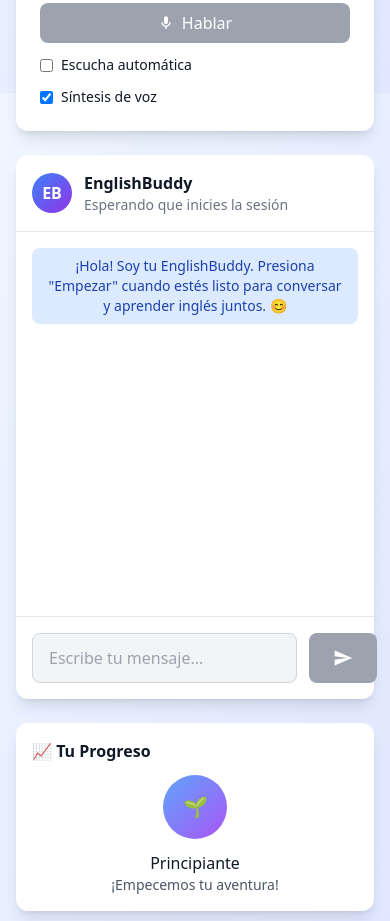
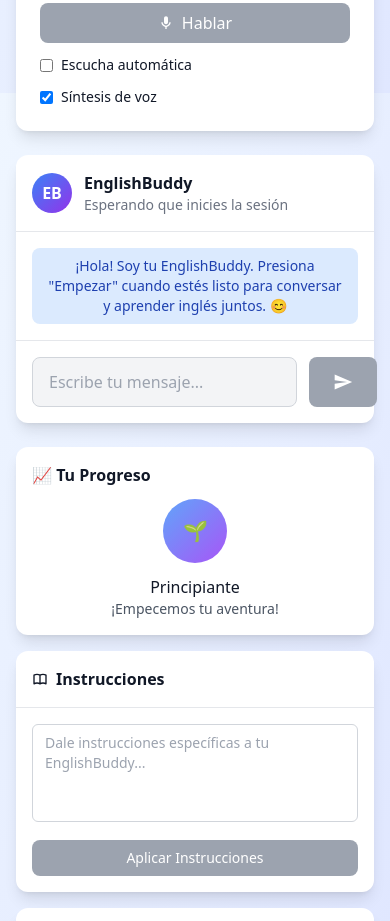
Before and after one commit to Brayan-chan/EnglishBuddy, a plain HTML site: page index.html in a window 390 px wide. Shown: the part 751-1672 px from the top of the page. Drawn offline with nearby package versions, Linux system fonts and the light colour scheme.

Commit message:
feat(app): complete AI language learning platform
BREAKING CHANGE: Initial implementation of EnglishBuddy application

- Add Google Gemini AI conversational learning
- Implement session lifecycle management
- Create responsive UI with accessibility features
- Add voice interaction capabilities
- Include progress tracking and user profiling
- Implement lesson system with corrections
- Add secure configuration and data management

```diff
--- a/index.html
+++ b/index.html
@@ -157,9 +157,9 @@
 
                 <!-- Center - Main Chat -->
                 <div class="lg:col-span-2">
-                    <div class="bg-white dark:bg-gray-800 rounded-xl shadow-lg h-full flex flex-col">
+                    <div class="bg-white dark:bg-gray-800 rounded-xl shadow-lg h-full flex flex-col max-h-screen">
                         <!-- Chat Header -->
-                        <div class="p-4 border-b border-gray-200 dark:border-gray-700">
+                        <div class="p-4 border-b border-gray-200 dark:border-gray-700 flex-shrink-0">
                             <div class="flex items-center justify-between">
                                 <div class="flex items-center space-x-3">
                                     <div class="w-10 h-10 bg-gradient-to-br from-blue-500 to-purple-600 rounded-full flex items-center justify-center">
@@ -174,7 +174,7 @@
                         </div>
 
                         <!-- Chat Messages -->
-                        <div id="chatMessages" class="flex-1 overflow-y-auto p-4 space-y-4 min-h-96">
+                        <div id="chatMessages" class="flex-1 overflow-y-auto p-4 space-y-4 min-h-0">
                             <div class="flex justify-center">
                                 <div class="bg-blue-100 dark:bg-blue-900 text-blue-800 dark:text-blue-200 px-4 py-2 rounded-lg text-sm max-w-md text-center">
                                     ¡Hola! Soy tu EnglishBuddy. Presiona "Empezar" cuando estés listo para conversar y aprender inglés juntos. 😊
@@ -183,7 +183,7 @@
                         </div>
 
                         <!-- Lesson Panel (Hidden by default) -->
-                        <div id="lessonPanel" class="border-t border-gray-200 dark:border-gray-700 p-4 bg-gradient-to-r from-green-50 to-blue-50 dark:from-green-900/20 dark:to-blue-900/20 hidden">
+                        <div id="lessonPanel" class="border-t border-gray-200 dark:border-gray-700 p-4 bg-gradient-to-r from-green-50 to-blue-50 dark:from-green-900/20 dark:to-blue-900/20 hidden flex-shrink-0">
                             <div class="flex items-center justify-between mb-3">
                                 <h4 class="font-semibold text-green-800 dark:text-green-300">📚 Lección del día</h4>
                                 <button id="startLessonBtn" class="px-4 py-2 bg-green-500 hover:bg-green-600 text-white rounded-lg text-sm transition-colors">
@@ -196,7 +196,7 @@
                         </div>
 
                         <!-- Input Area -->
-                        <div class="p-4 border-t border-gray-200 dark:border-gray-700">
+                        <div class="p-4 border-t border-gray-200 dark:border-gray-700 flex-shrink-0">
                             <div class="flex space-x-3">
                                 <input type="text" id="messageInput" placeholder="Escribe tu mensaje..."
                                        class="flex-1 px-4 py-3 text-base border border-gray-300 dark:border-gray-600 rounded-lg focus:outline-none focus:ring-2 focus:ring-blue-500 focus:border-transparent bg-white dark:bg-gray-700 dark:text-white disabled:bg-gray-100 disabled:cursor-not-allowed dark:disabled:bg-gray-600" disabled>
```
